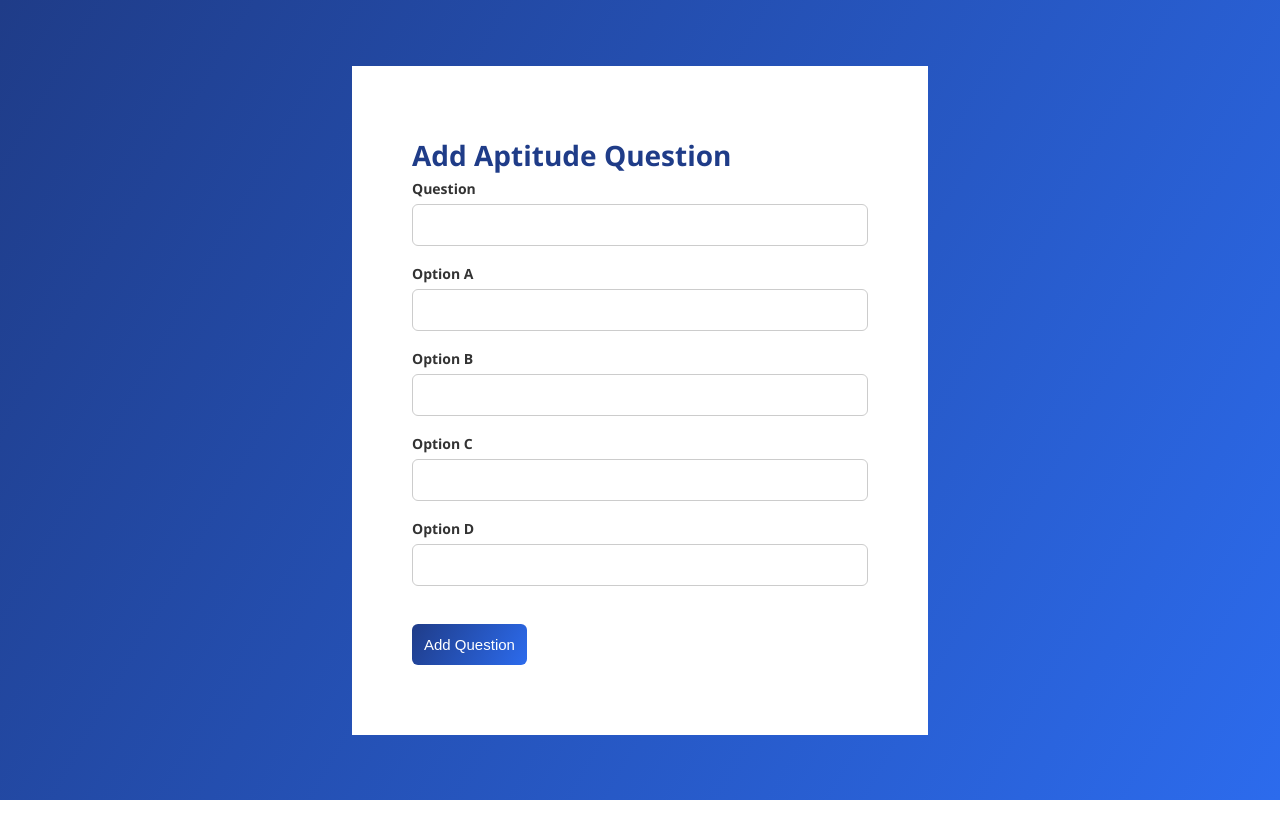
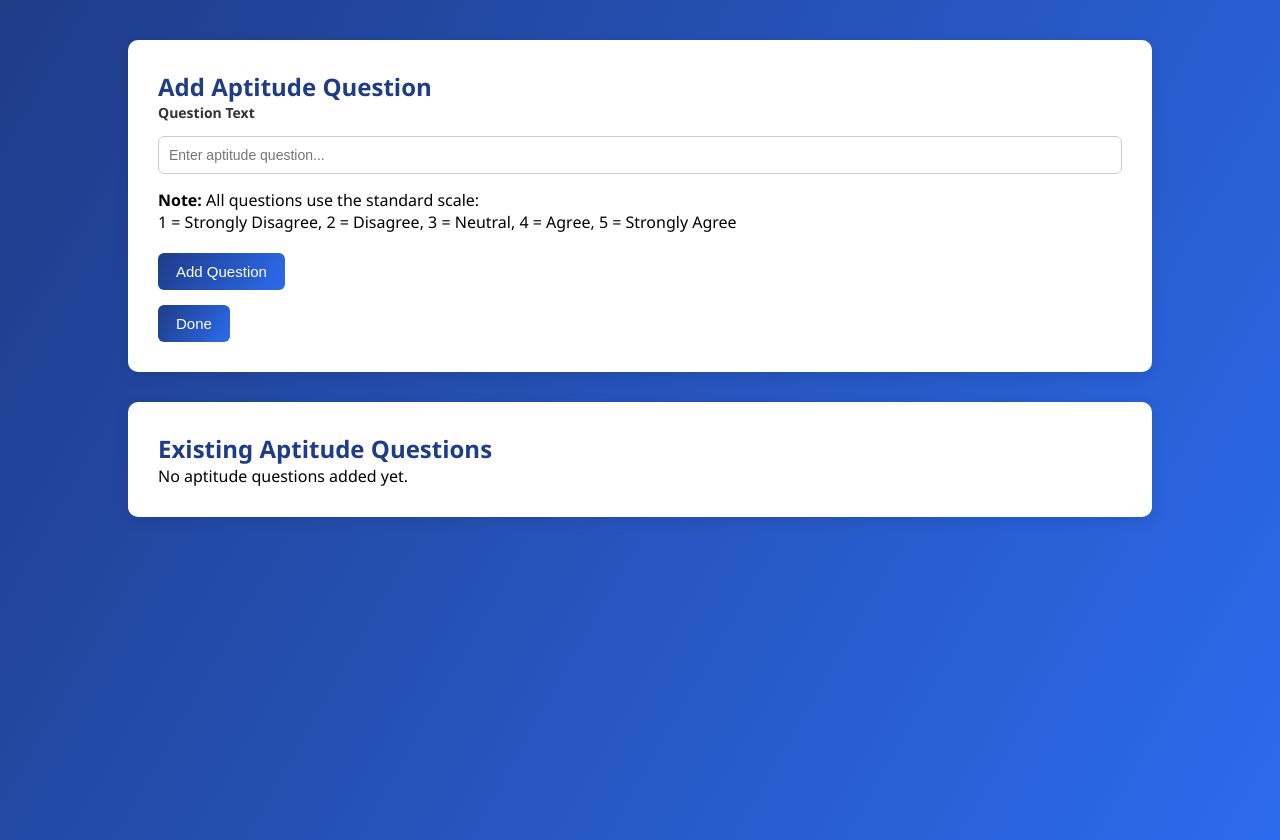
Before and after one commit to Ishwari2010/BranchFit, a Flask app: page /admin/questions in a window 1280 px wide. Before the commit the page ends 800 px from the top, so only its background shows below. Run offline with Flask 3, Linux system fonts and the light colour scheme; the visitor is signed in with stand-in values (Sample User, id 1); data that the repository does not hold is empty.

Commit message:
BranchFit

```diff
--- a/app.py
+++ b/app.py
@@ -4,6 +4,8 @@ from extensions import db
 from flask import session
 from models.student_profile import StudentProfile
 from models.question import Question
+from models.branch_question import BranchQuestion
+from models.user import User
 
 
 import os
@@ -19,8 +21,6 @@ app.config["SQLALCHEMY_TRACK_MODIFICATIONS"] = False
 
 db.init_app(app)
 
-# IMPORT MODELS AFTER db INIT
-from models.user import User
 
 @app.route("/", methods=["GET", "POST"])
 def login():
@@ -83,6 +83,7 @@ def register():
         db.session.commit()
         session["user_id"] = user.user_id
         session["user_name"] = user.name
+        session["role"] = user.role
 
 
         return redirect(url_for("dashboard"))
@@ -145,19 +146,13 @@ def manage_questions():
         return redirect(url_for("login"))
 
     if request.method == "POST":
-        q = Question(
-            text=request.form["question"],
-            option_a=request.form["option_a"],
-            option_b=request.form["option_b"],
-            option_c=request.form["option_c"],
-            option_d=request.form["option_d"]
-        )
+        q = Question(text=request.form["question"])
         db.session.add(q)
         db.session.commit()
 
-
     questions = Question.query.all()
     return render_template("manage_questions.html", questions=questions)
+
 
 @app.route("/logout")
 def logout():
@@ -165,6 +160,105 @@ def logout():
     return redirect(url_for("login"))
 
 
+@app.route("/admin/branch-questions", methods=["GET", "POST"])
+def manage_branch_questions():
+    if "user_id" not in session or session.get("role") != "admin":
+        return redirect(url_for("login"))
+
+
+    if request.method == "POST":
+        branch = request.form["branch"]
+        text = request.form["text"]
+
+        new_question = BranchQuestion(
+            branch=branch,
+            text=text,
+            scale_1_label=request.form["scale_1_label"],
+            scale_2_label=request.form["scale_2_label"],
+            scale_3_label=request.form["scale_3_label"],
+            scale_4_label=request.form["scale_4_label"],
+            scale_5_label=request.form["scale_5_label"],
+        )
+
+        db.session.add(new_question)
+        db.session.commit()
+
+        return redirect(url_for("manage_branch_questions"))
+
+    questions = BranchQuestion.query.all()
+    return render_template("admin_branch_questions.html", questions=questions)
+
+
+
+
+@app.route("/admin/branch-question/edit/<int:id>", methods=["GET", "POST"])
+def edit_branch_question(id):
+    if session.get("role") != "admin":
+        return redirect(url_for("login"))
+
+    question = BranchQuestion.query.get_or_404(id)
+
+    if request.method == "POST":
+        question.branch = request.form["branch"]
+        question.text = request.form["text"]
+        db.session.commit()
+        return redirect(url_for("manage_branch_questions"))
+
+    return render_template("edit_branch_question.html", question=question)
+
+@app.route("/admin/branch-question/delete/<int:id>")
+def delete_branch_question(id):
+    if session.get("role") != "admin":
+        return redirect(url_for("login"))
+
+    question = BranchQuestion.query.get_or_404(id)
+    db.session.delete(question)
+    db.session.commit()
+    return redirect(url_for("manage_branch_questions"))
+
+@app.route("/branch-test/cs", methods=["GET", "POST"])
+def cs_branch_test():
+    if session.get("role") != "student":
+        return redirect(url_for("login"))
+
+    questions = BranchQuestion.query.filter_by(branch="CS").all()
+
+    if request.method == "POST":
+        total_score = 0
+
+        for q in questions:
+            score = int(request.form.get(f"q{q.question_id}"))
+            total_score += score
+
+        avg_score = total_score / len(questions)
+        cs_test_percent = (avg_score / 5) * 100
+
+        session["cs_test_percent"] = cs_test_percent
+        return redirect(url_for("cs_test_result"))
+
+    return render_template("branch_test.html", questions=questions, branch="CS")
+
+@app.route("/branch-test/cs/result")
+def cs_test_result():
+    if session.get("role") != "student":
+        return redirect(url_for("login"))
+
+    test_percent = session.get("cs_test_percent")
+
+    if test_percent >= 70:
+        result = "Strong Aptitude – You show strong suitability for Computer Science."
+    elif test_percent >= 50:
+        result = "Moderate Aptitude – You can pursue CS with effort."
+    else:
+        result = "Low Aptitude – CS may not strongly align with your strengths."
+
+    return render_template("branch_result.html",
+                           test_percent=test_percent,
+                           affinity_percent=None,
+                           result=result)
+
+
+
 
 if __name__ == "__main__":
     with app.app_context():
--- a/models/__init__.py
+++ b/models/__init__.py
@@ -5,3 +5,4 @@ from .answer import Answer
 from .branch import Branch
 from .branch_weight import BranchWeight
 from .result import Result
+from .branch_question import BranchQuestion
--- a/models/answer.py
+++ b/models/answer.py
@@ -1,4 +1,5 @@
 from extensions import db
+
 
 class Answer(db.Model):
     __tablename__ = "answers"
--- a/models/branch.py
+++ b/models/branch.py
@@ -1,4 +1,5 @@
 from extensions import db
+
 
 class Branch(db.Model):
     __tablename__ = "branches"
--- a/models/branch_weight.py
+++ b/models/branch_weight.py
@@ -1,4 +1,5 @@
 from extensions import db
+
 
 class BranchWeight(db.Model):
     __tablename__ = "branch_weights"
--- a/models/question.py
+++ b/models/question.py
@@ -1,4 +1,5 @@
 from extensions import db
+
 
 class Question(db.Model):
     __tablename__ = "questions"
--- a/models/result.py
+++ b/models/result.py
@@ -1,4 +1,5 @@
 from extensions import db
+
 
 class Result(db.Model):
     __tablename__ = "results"
--- a/models/student_profile.py
+++ b/models/student_profile.py
@@ -1,4 +1,5 @@
 from extensions import db
+
 
 class StudentProfile(db.Model):
     __tablename__ = "student_profile"
--- a/static/css/style.css
+++ b/static/css/style.css
@@ -4,12 +4,14 @@
     box-sizing: border-box;
 }
 
+/* ================= GLOBAL BODY ================= */
 body {
     font-family: "Segoe UI", Tahoma, sans-serif;
     background: linear-gradient(120deg, #1f3c88, #2c6bed);
-    height: 100vh;
+    min-height: 100vh;
 }
 
+/* ================= LOGIN / REGISTER LAYOUT ================= */
 .page-wrapper {
     display: flex;
     justify-content: center;
@@ -60,6 +61,8 @@ body {
     display: flex;
     flex-direction: column;
     justify-content: center;
+    border-radius: 12px;
+    box-shadow: 0 10px 30px rgba(0,0,0,0.15);
 }
 
 .login-panel h2 {
--- a/templates/manage_questions.html
+++ b/templates/manage_questions.html
@@ -4,45 +4,99 @@
     <meta charset="UTF-8">
     <title>Question Bank | Admin</title>
     <link rel="stylesheet" href="{{ url_for('static', filename='css/style.css') }}">
+    <style>
+        .admin-container {
+            width: 80%;
+            margin: auto;
+            margin-top: 40px;
+        }
+
+        .admin-card {
+            background: white;
+            padding: 30px;
+            border-radius: 10px;
+            box-shadow: 0 4px 15px rgba(0,0,0,0.1);
+            margin-bottom: 30px;
+        }
+
+        h2 { color: #1f3c88; }
+
+        input {
+            width: 100%;
+            padding: 10px;
+            margin: 8px 0 15px 0;
+            border-radius: 6px;
+            border: 1px solid #ccc;
+        }
+
+        button {
+            background: linear-gradient(120deg, #1f3c88, #2c6bed);
+            color: white;
+            border: none;
+            padding: 10px 18px;
+            border-radius: 6px;
+            cursor: pointer;
+        }
+
+        table {
+            width: 100%;
+            border-collapse: collapse;
+            margin-top: 20px;
+        }
+
+        th, td {
+            padding: 12px;
+            border-bottom: 1px solid #ddd;
+            text-align: left;
+        }
+
+        th { background: #f4f6fb; }
+    </style>
 </head>
 <body>
 
-<div class="page-wrapper single">
-    <div class="login-panel">
+<div class="admin-container">
+
+    <!-- ADD QUESTION -->
+    <div class="admin-card">
         <h2>Add Aptitude Question</h2>
 
         <form method="POST">
+            <label>Question Text</label>
+            <input type="text" name="question" placeholder="Enter aptitude question..." required>
 
-    <div class="form-group">
-        <label>Question</label>
-        <input type="text" name="question" required>
+            <p><b>Note:</b> All questions use the standard scale:<br>
+            1 = Strongly Disagree, 2 = Disagree, 3 = Neutral, 4 = Agree, 5 = Strongly Agree</p>
+
+            <button type="submit">Add Question</button>
+        </form>
+        <a href="{{ url_for('admin_dashboard') }}">
+            <button type="button" style="margin-top:15px;">Done</button>
+        </a>
     </div>
 
-    <div class="form-group">
-        <label>Option A</label>
-        <input type="text" name="option_a" required>
+    <!-- EXISTING QUESTIONS -->
+    <div class="admin-card">
+        <h2>Existing Aptitude Questions</h2>
+
+        {% if questions %}
+        <table>
+            <tr>
+                <th>ID</th>
+                <th>Question</th>
+            </tr>
+            {% for q in questions %}
+            <tr>
+                <td>{{ q.question_id }}</td>
+                <td>{{ q.text }}</td>
+            </tr>
+            {% endfor %}
+        </table>
+        {% else %}
+            <p>No aptitude questions added yet.</p>
+        {% endif %}
     </div>
 
-    <div class="form-group">
-        <label>Option B</label>
-        <input type="text" name="option_b" required>
-    </div>
-
-    <div class="form-group">
-        <label>Option C</label>
-        <input type="text" name="option_c" required>
-    </div>
-
-    <div class="form-group">
-        <label>Option D</label>
-        <input type="text" name="option_d" required>
-    </div>
-
-    <button type="submit">Add Question</button>
-
-</form>
-
-    </div>
 </div>
 
 </body>
```
Also changed, not shown: other parts of static/css/style.css (+50 -25 lines), create_db.py (+18 -10 lines), models/branch_question.py (added, +15 -0 lines), templates/admin_branch_questions.html (added, +125 -0 lines), templates/admin_dashboard.html (+10 -0 lines), templates/branch_result.html (added, +80 -0 lines), templates/branch_test.html (added, +122 -0 lines), templates/dashboard.html (+20 -14 lines), templates/edit_branch_question.html (added, +16 -0 lines).
